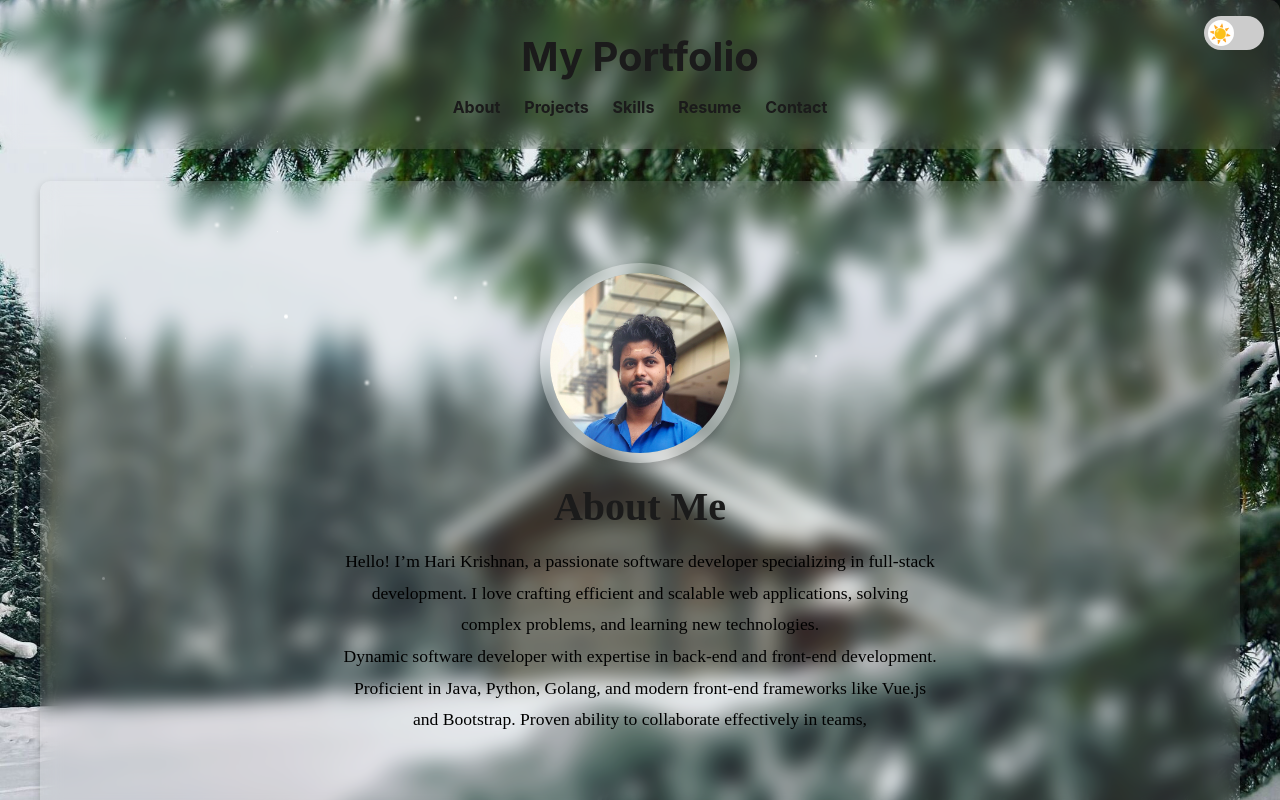
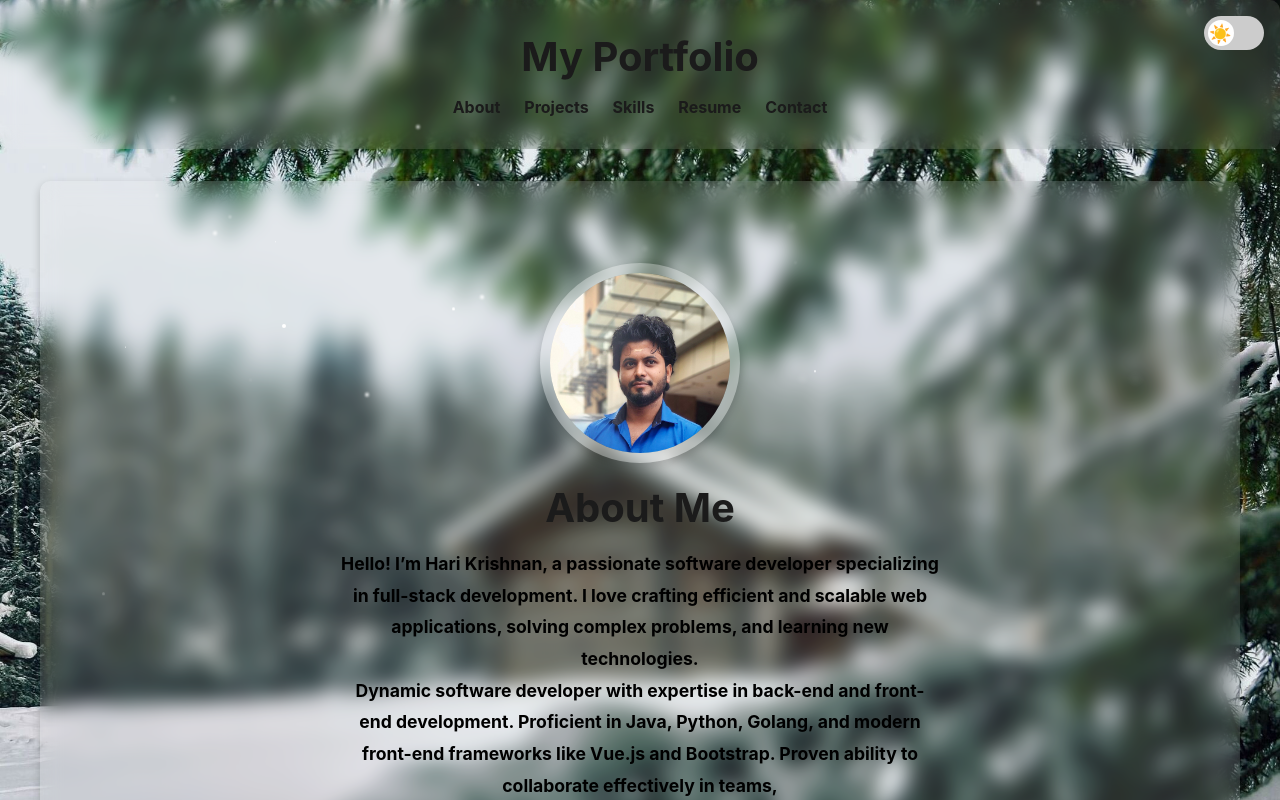
Before and after one commit to Iamharikrishna-dev/myportfolio, a React (Create React App) app: page / in a window 1280 px wide. Shown: the top 800 px of the page. Built offline with nearby package versions, Linux system fonts and the light colour scheme.

Commit message:
Update App.css

```diff
--- a/src/App.css
+++ b/src/App.css
@@ -165,7 +165,7 @@ input:checked + .slider:before {
   align-items: center;
   justify-content: center;
   padding: 2rem;
-  font-family: bold;
+  font-weight: bold;
   text-align: center; /* Center the text */
 }
 
```
